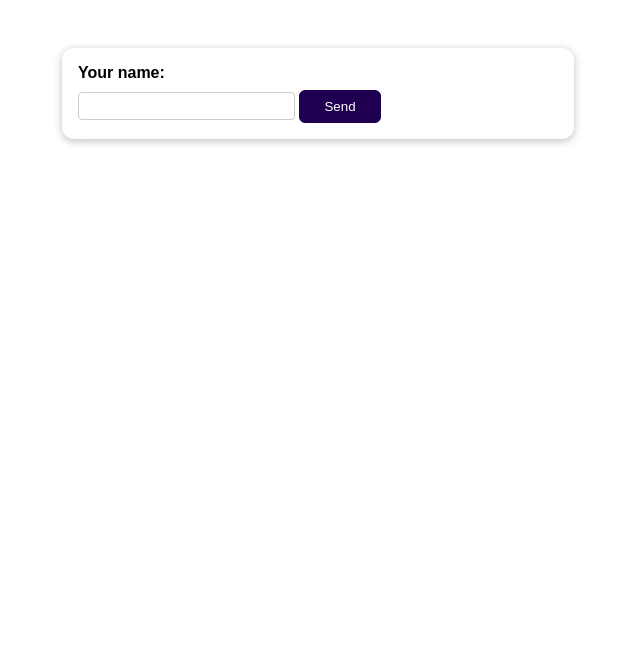
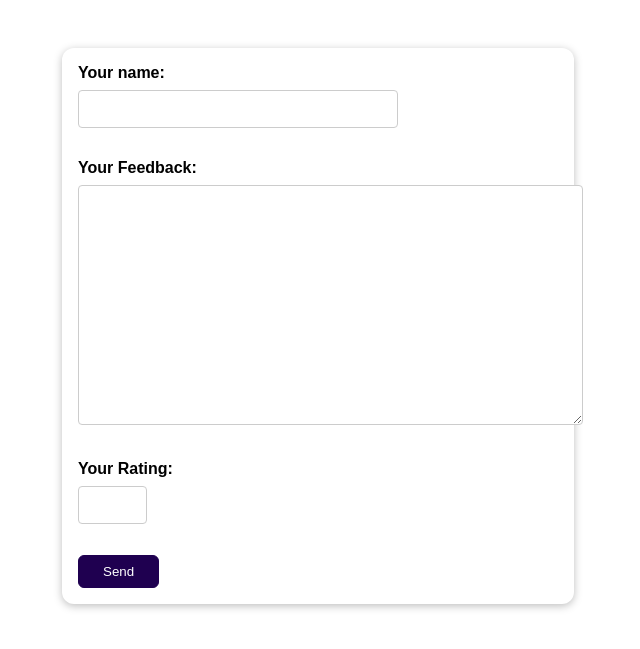
Before and after one commit to Godwin-Jules/Django_Complete_Course-Udemy_Academind, a Django app: page / in a window 1280 px wide. Shown: the top 649 px of the page, without its empty margins (322-962 px from the left). Run offline with Django 5.2, Linux system fonts and the light colour scheme.

Commit message:
Adding more Form Controls

```diff
--- a/12. feedback/reviews/forms.py
+++ b/12. feedback/reviews/forms.py
@@ -5,6 +5,10 @@ class ReviewForm(forms.Form):
         'required': 'Your name must not be empty',
         'max_length': 'Please enter a shorter name!'
     })
+    review_text = forms.CharField(label='Your Feedback', widget=forms.Textarea, max_length=250)
+    rating = forms.IntegerField(label='Your Rating', min_value=0, max_value=5)
+
+
 """
     You can override some attributes of or behavior of a form by parsing some arguments to the field constructor
 """
--- a/12. feedback/reviews/static/reviews/styles.css
+++ b/12. feedback/reviews/static/reviews/styles.css
@@ -32,18 +32,19 @@ button:active {
     margin-bottom: 1rem;
 }
 
-.form-control input {
-    font: inherit;
+.form-control input, .form-control textarea {
+    font: Consolas;
+    font-size: 1.5em;
+    margin-bottom: 15px;
     padding: 0.25rem;
     border-radius: 4px;
     border: 1px solid #ccc
 }
 
-.form-control input:focus {
+.form-control input:focus, .form-control textarea:focus {
     border-color: #1f0050;
     outline: none;
     background-color: #f4eeff;
-    width: 10rem;
 }
 
 .form-control label {
--- a/12. feedback/reviews/templates/reviews/review.html
+++ b/12. feedback/reviews/templates/reviews/review.html
@@ -12,9 +12,29 @@
     <body>
         <form action='/' method='POST' class  ="form-control {% if form.user_name.errors %}errors{% endif %}">
             {% csrf_token %}
-            {{ form.user_name.label_tag }}
-            {{ form.user_name }}
-            {{ form.user_name.errors }}
+            {% comment %} {{ form }} {% endcomment %}
+            {% comment %} <div class='control-flow {% if form.user_name.errors %}errors{% endif %}'>
+                {{ form.user_name.label_tag }}
+                {{ form.user_name }}
+                {{ form.user_name.errors }}
+            </div>
+            <div class='control-flow {% if form.review_text.errors %}errors{% endif %}'>
+                {{ form.review_text.label_tag }}
+                {{ form.review_text }}
+                {{ form.review_text.errors }}
+            </div>
+            <div class='control-flow {% if form.rating.errors %}errors{% endif %}'>
+                {{ form.rating.label_tag }}
+                {{ form.rating }}
+                {{ form.rating.errors }}
+            </div> {% endcomment %}
+            {% for field in form %}
+                <div class='form-control {% if field.errors %}errors{% endif %}'>
+                    {{ field.label_tag }}
+                    {{ field }}
+                    {{ field.errors }}
+                </div>
+            {% endfor %}
             <button type='submit'>Send</button>
         </form>
     </body>
```
